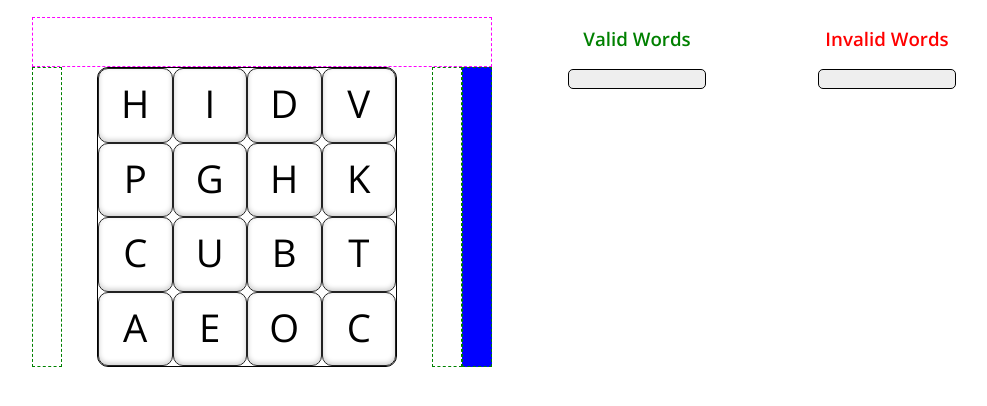
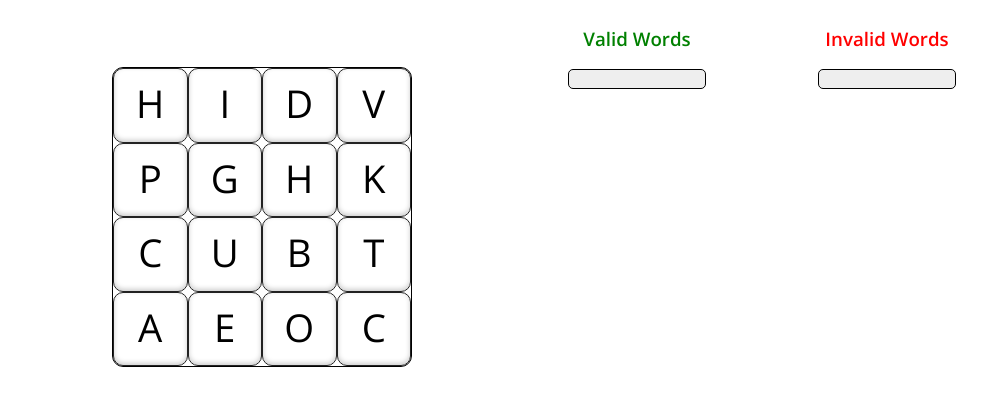
Before and after one commit to ronbarrantes/boggle, a React app: page / in a window 1280 px wide. Shown: the part 68-474 px from the top of the page, without its empty margins (128-1115 px from the left). Built offline with nearby package versions, Linux system fonts and the light colour scheme.

Commit message:
MVP completed

```diff
--- a/src/components/app.js
+++ b/src/components/app.js
@@ -48,7 +48,6 @@ class App extends React.Component {
   }
 
   selectLetterHover(letter){
-    console.log('letter:', letter, '| id:', this.state.letterId)
     if(this.state.isActive){
       let letterBuild = this.state.word
       let word = letterBuild+=letter
@@ -72,6 +71,7 @@ class App extends React.Component {
       this.setState(this.setLetterVisited(letterId, false))
     })
     this.setState({ isActive: false })
+    this.setState({ word: '' })
   }
 
   setLetterVisited(letterId, isVisited) {
@@ -130,6 +130,7 @@ class App extends React.Component {
           selectLetterHover={this.selectLetterHover}
           selectLetterToggle={this.selectLetterToggle}
           checkIfVisited={this.checkIfVisited}
+          resetLetters={this.resetLetters}
         />
         <WordList title={'Valid Words'} wordList={this.state.validWords} />
         <WordList title={'Invalid Words'} wordList={this.state.invalidWords} />
--- a/src/components/board.js
+++ b/src/components/board.js
@@ -11,11 +11,12 @@ const Board = (props) => {
     checkIfVisited,
     selectLetterHover,
     selectLetterToggle,
+    resetLetters,
   } = props
   return (
     <div className='board'>
-      <WordGuess word={word} />
-      <div className='boundary'></div>
+      <WordGuess word={word} resetLetters={resetLetters} />
+      <div className='boundary sides' onMouseEnter={resetLetters}></div>
       <ul>
         {lettersById.map((letterId)=>
           <LetterItem
@@ -30,8 +31,8 @@ const Board = (props) => {
           />
         )}
       </ul>
-      <div className='boundary'></div>
-      <div className='boundary bottom'></div>
+      <div className='boundary sides' onMouseEnter={resetLetters}></div>
+      <div className='boundary bottom' onMouseEnter={resetLetters}></div>
     </div>
   )
 }
--- a/src/components/word-guess.js
+++ b/src/components/word-guess.js
@@ -1,5 +1,8 @@
 import React from 'react'
 
-const WordGuess = (props) => <h2 className='word-guess'>{props.word}</h2>
+const WordGuess = (props) => (
+  <h2 className='word-guess' onMouseEnter={props.resetLetters}>
+    {props.word}
+  </h2>)
 
 export default WordGuess
--- a/src/styles.css
+++ b/src/styles.css
@@ -3,7 +3,6 @@
 *{
   box-sizing: border-box;
 }
-
 body{
   max-width: 1000px;
   margin: 0 auto;
@@ -27,7 +26,6 @@ body{
   width: 100%;
   height: 50px;
   font-size: 2em;
-  border: 1px dashed fuchsia;
 }
 body{
   font-family: 'Open Sans', sans-serif;
@@ -35,6 +33,7 @@ body{
 }
 .board{
   width: 100%;
+  min-width: 300px;
   padding: 20px;
   display:flex;
   flex-wrap: wrap;
@@ -45,7 +44,7 @@ body{
   border: 1px solid #000;
   width: 300px;
   height: 300px;
-  margin: 0 auto;
+  margin: 0;
   padding: 0;
   display: flex;
   flex-wrap: wrap;
@@ -108,20 +107,23 @@ body{
 }
 
 .boundary{
-  border: 1px dashed green;
-  width: 30px;
-  height: 100%vh;
-
+  width: calc(50% - 150px);
 }
 
-.boundary.top, .boundary.bottom{
-  background: blue;
-  width: calc(50%-150px);
+.boundary.bottom{
+  width: 100%;
+  height: 50px;
 }
 
 .error{
   text-align: center;
   color: red;
+}
+
+@media only screen and (max-width: 350px) {
+  .boundary.sides  {
+    display: none;
+  }
 }
 
 @media only screen and (min-width: 500px) {
```
